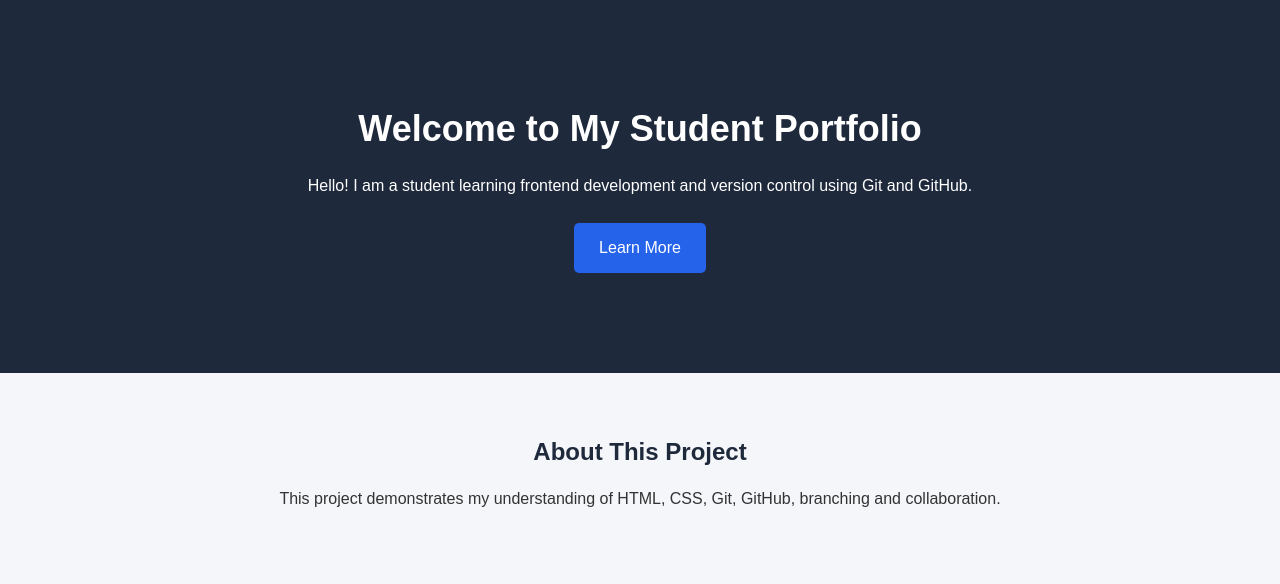
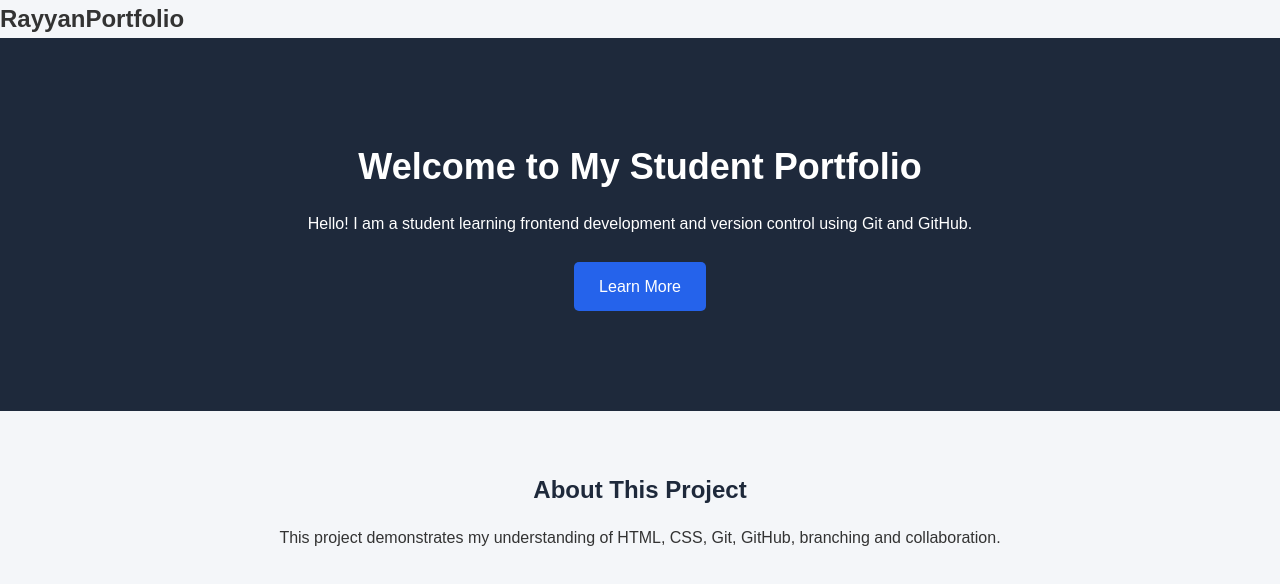
Before and after one commit to rayanyunus/Frontend-version-control-task-rayanyunus, a plain HTML site: page index.html in a window 1280 px wide. Drawn offline with Linux system fonts and the light colour scheme.

Commit message:
feat: add portfolio header structure

```diff
--- a/index.html
+++ b/index.html
@@ -8,6 +8,11 @@
     <link rel="stylesheet" href="style.css">
 </head>
 <body>
+    <header class="site-header">
+        <div class="logo">
+            <h2>Rayyan<span>Portfolio</span></h2>
+        </div>
+    </header>
 
     <main>
         <section class="hero">
```
